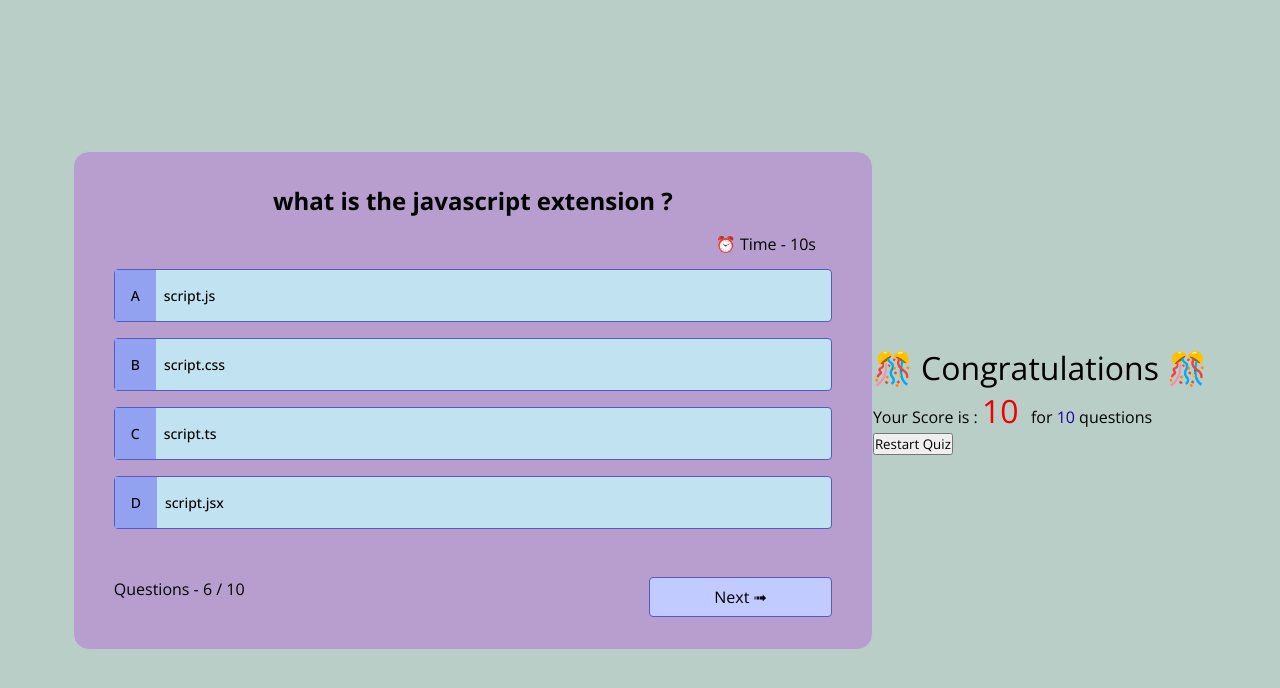
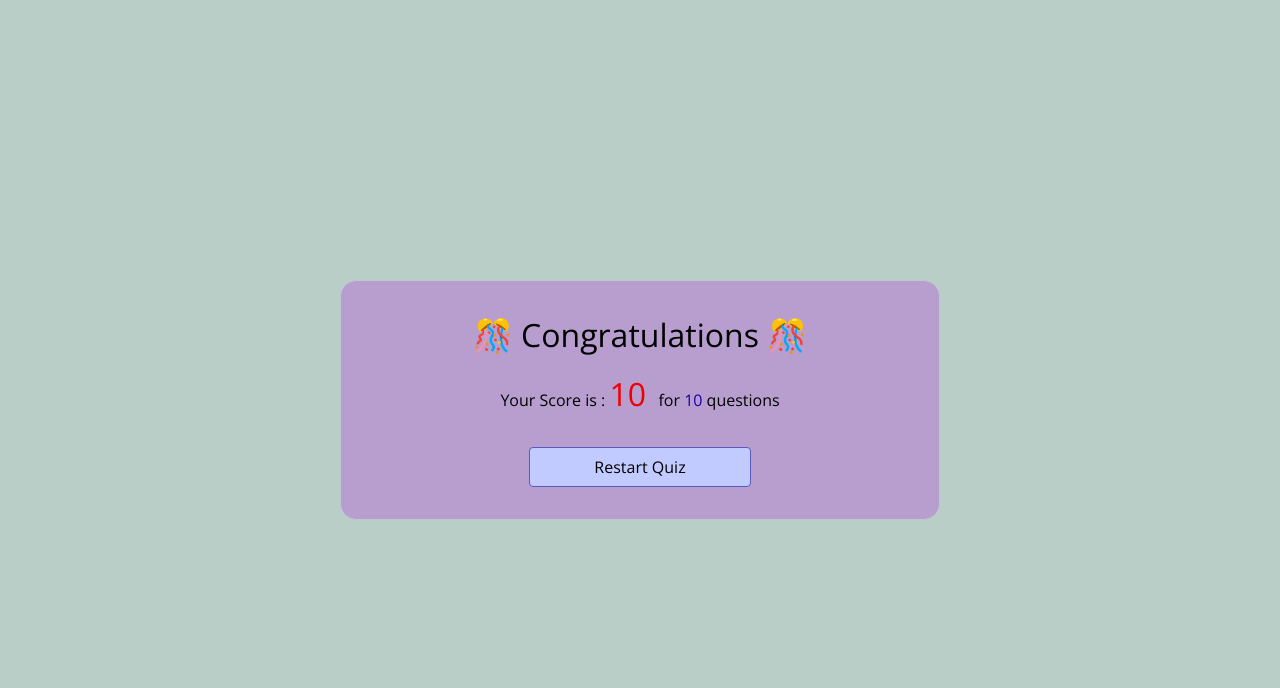
Before and after one commit to myatmh/Quiz-app, a plain HTML site: page index.html in a window 1280 px wide. Drawn offline with nearby package versions, Linux system fonts and the light colour scheme.

Commit message:
add style for congrat

```diff
--- a/style.css
+++ b/style.css
@@ -65,6 +65,7 @@ h4 {
   background-color: hsl(180, 100%, 89%);
 }
 
+.restart_btn,
 .quiz_bottom button,
 .start_btn {
   background-color: hsl(231, 100%, 88%);
@@ -77,6 +78,7 @@ h4 {
   transition: background-color 0.2s ease-in-out;
 }
 
+.restart_btn:hover,
 .quiz_bottom button:hover,
 .start_btn:hover {
   background-color: hsl(231, 77%, 76%);
@@ -89,7 +91,7 @@ h4 {
   width: 800px;
   min-width: 460px;
   padding: 2rem 0rem;
-  display: flex;
+  display: none;
   flex-direction: column;
   justify-content: center;
   align-items: center;
@@ -144,3 +146,19 @@ h4 {
   justify-content: space-between;
   align-items: center;
 }
+
+/* Congratulations UI */
+
+.congrat_container {
+  background-color: rgb(183, 158, 207);
+  width: 600px;
+  min-width: 460px;
+  padding: 2rem 0rem;
+  display: flex;
+  flex-direction: column;
+  justify-content: center;
+  align-items: center;
+  gap: 1rem;
+  border: 1px solid hsl(203, 19%, 78%);
+  border-radius: 16px;
+}
```
